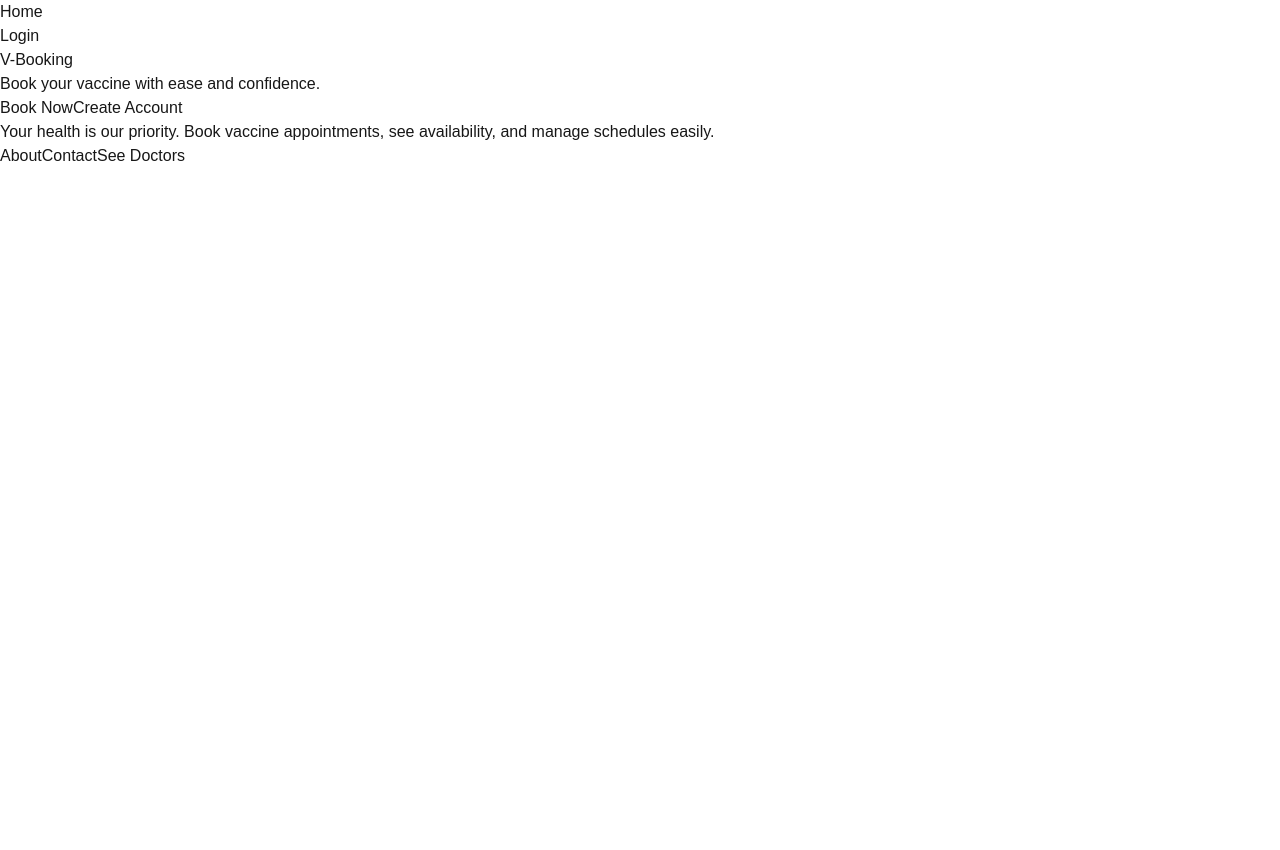
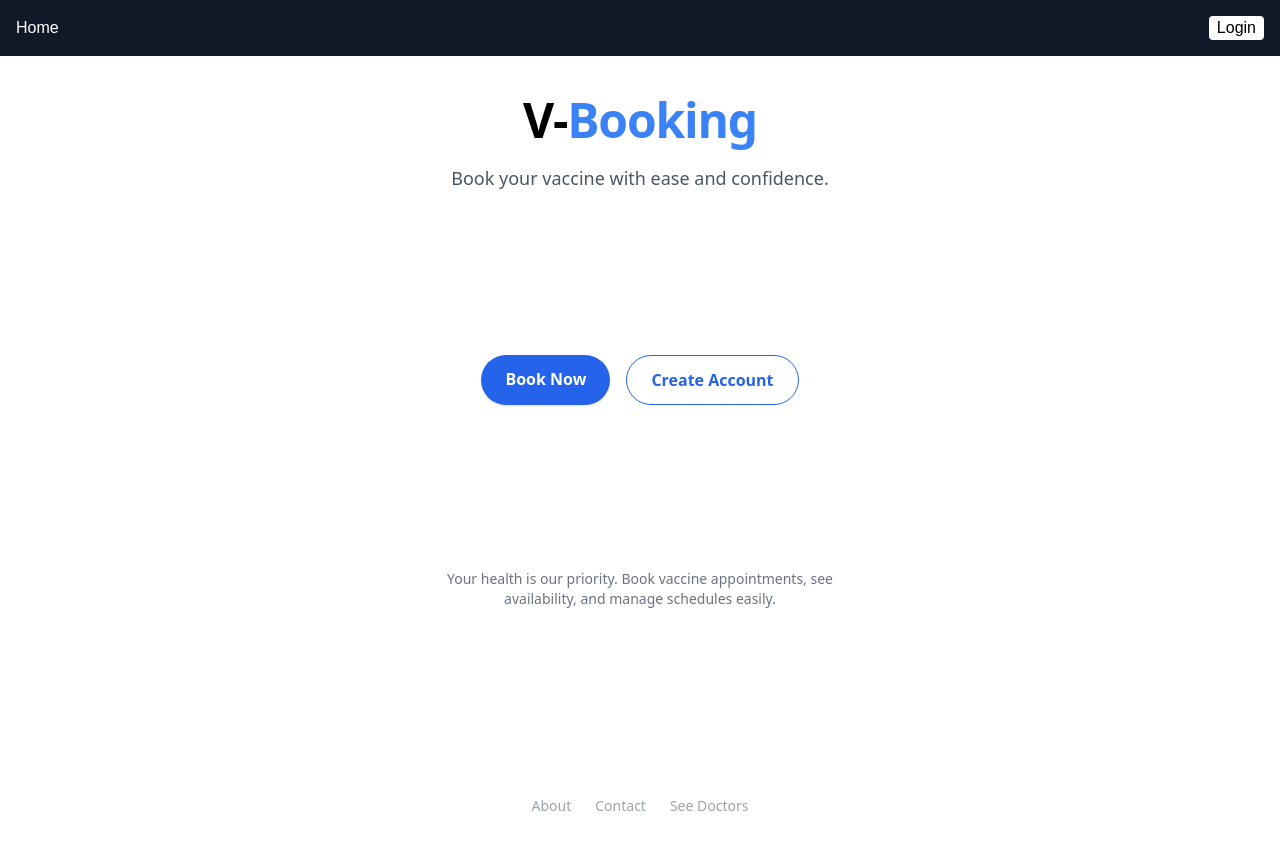
Before and after one commit to IXYOZ/v-booking-demo, a Next.js app: page / in a window 1280 px wide. Shown: the top 850 px of the page. Before the commit the page ends 800 px from the top, so only its background shows below. Built offline with nearby package versions, Linux system fonts and the light colour scheme.

Commit message:
Fixed tailwind config

```diff
--- a/tailwind.config.js
+++ b/tailwind.config.js
@@ -1,9 +1,8 @@
 /** @type {import('tailwindcss').Config} */
 module.exports = {
   content: [
-    "./app/**/*.{ts,tsx,js,jsx}",
-    "./pages/**/*.{ts,tsx,js,jsx}",
-    "./components/**/*.{ts,tsx,js,jsx}"
+    "./src/app/**/*.{js,ts,jsx,tsx}", // App Router
+    "./src/components/**/*.{js,ts,jsx,tsx}"
   ],
   theme: {
     extend: {},
```
